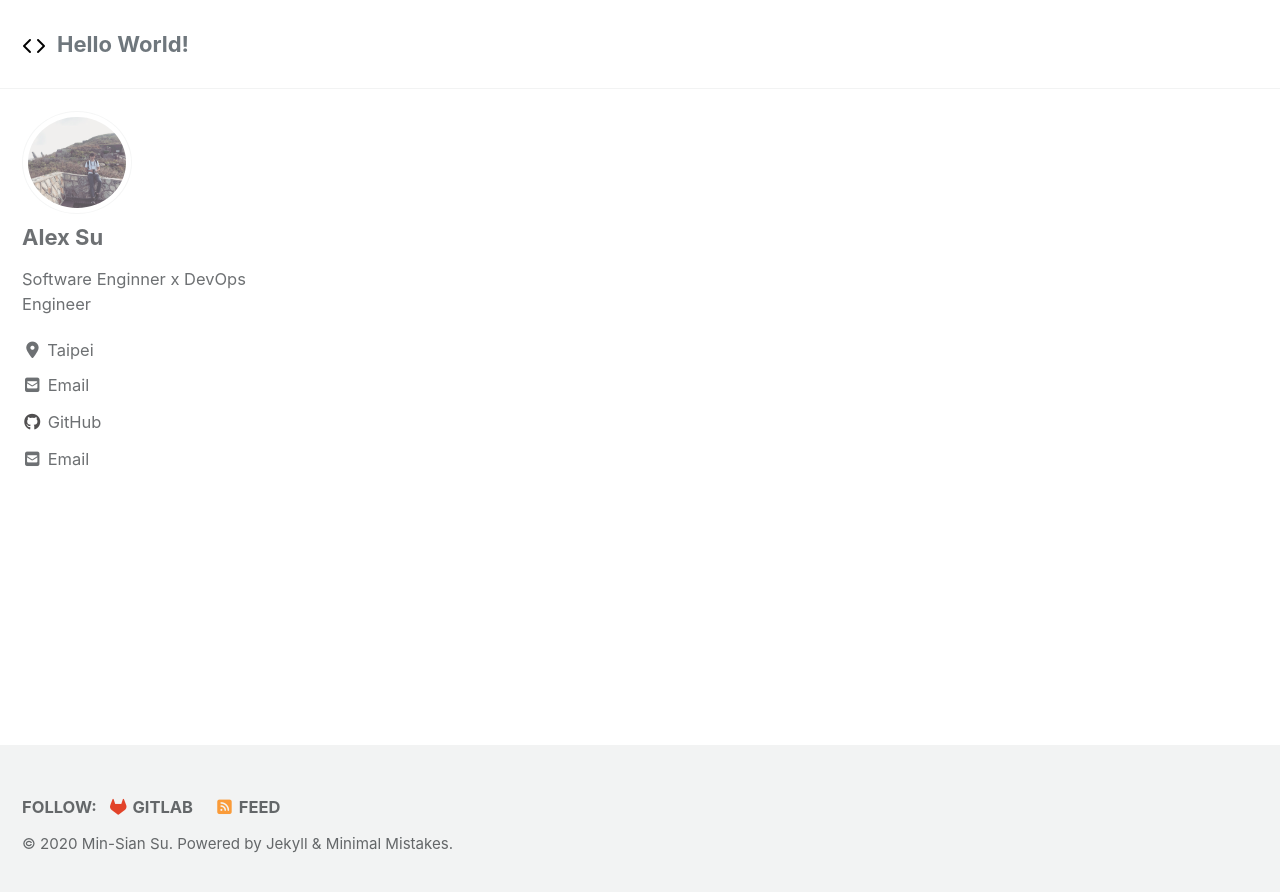
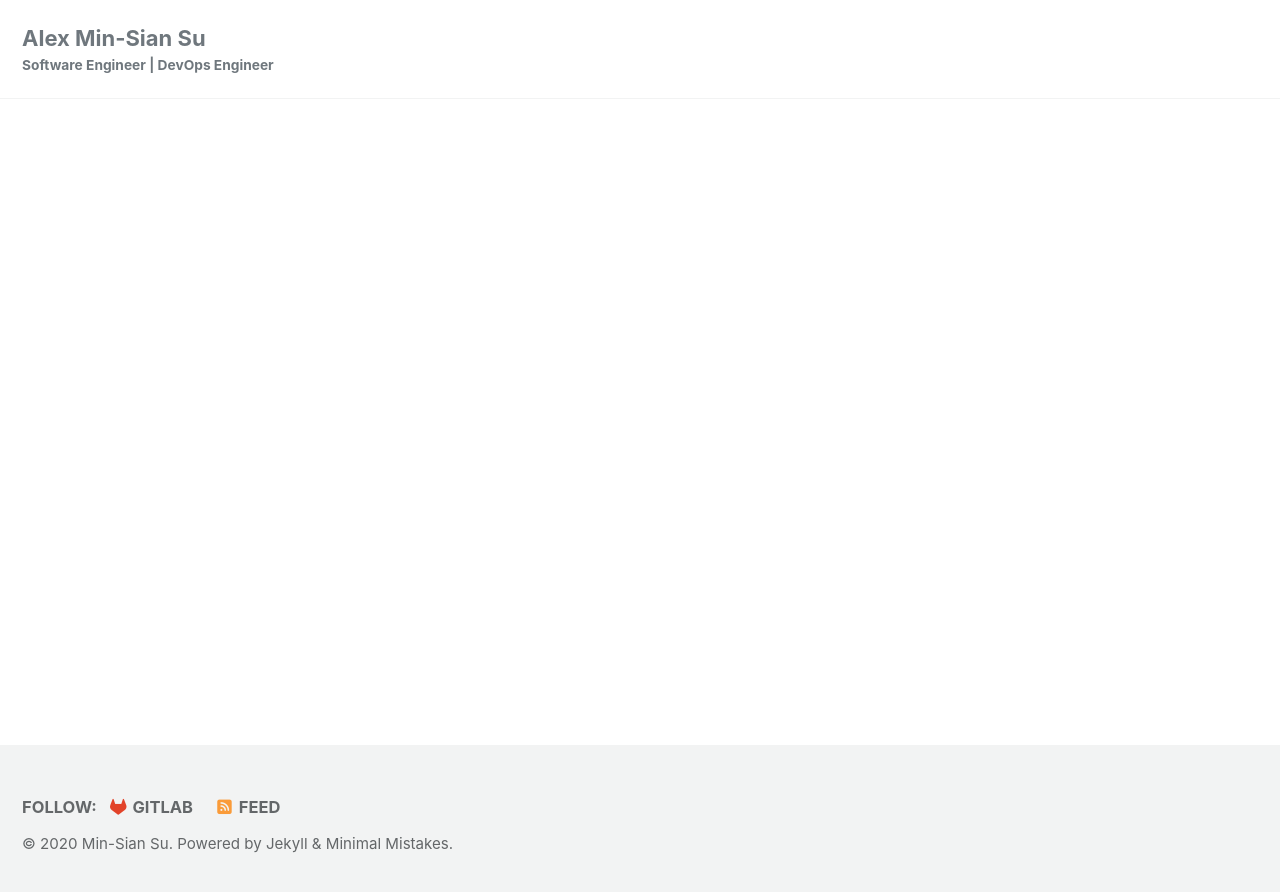
Before and after one commit to siansiansu/celebi, a Jekyll site: the page built from index.html, in a window 1280 px wide. Shown: the top 892 px of the page. Built offline with Jekyll 4.4.1, drawn with Linux system fonts in a browser that asks for light colours; cached includes are drawn as plain includes; nearby versions of some CDN libraries; the list of posts is cut into pages by our own code.

Commit message:
update head

```diff
--- a/_config.yml
+++ b/_config.yml
@@ -1,16 +1,17 @@
 minimal_mistakes_skin: "default" # "air", "aqua", "contrast", "dark", "dirt", "neon", "mint", "plum", "sunrise"
 
 locale: "en-US"
-title: "Hello World!"
+title: "Alex Min-Sian Su"
 title_separator: "-"
-subtitle: # site tagline that appears below site title in masthead
+subtitle: "Software Engineer | DevOps Engineer"
 name: "Min-Sian Su"
 description: "Alex's personal website"
 url: "https://siansiansu.github.io/"
 baseurl: # the subpath of your site, e.g. "/blog"
 repository: "siansiansu/siansiansu.github.io"
 teaser: "/assets/images/favicon.png"
-logo: "/assets/images/favicon.png"
+logo: # logo
+favicon: "/assets/images/favicon.png"
 masthead_title: # overrides the website title displayed in the masthead, use " " for no title
 # breadcrumbs            : false # true, false (default)
 words_per_minute: 200
@@ -248,8 +249,8 @@ defaults:
       path: ""
       type: posts
     values:
-      layout: single
-      author_profile: true
+      layout: splash
+      author_profile: false
       read_time: true
       comments: # true
       share: true
--- a/_includes/head/custom.html
+++ b/_includes/head/custom.html
@@ -1,5 +1,5 @@
 <!-- start custom head snippets -->
 
 <!-- insert favicons. use https://realfavicongenerator.net/ -->
-
+<link rel="icon" type="image/png" href="{{ site.favicon }}" />
 <!-- end custom head snippets -->
--- a/index.html
+++ b/index.html
@@ -1,4 +1,5 @@
 ---
 layout: single
-author_profile: true
+author_profile: false
+classes: wide
 ---
```
Also changed, not shown: 16 other files.
